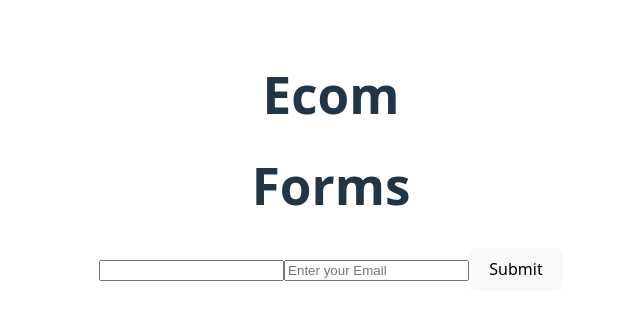
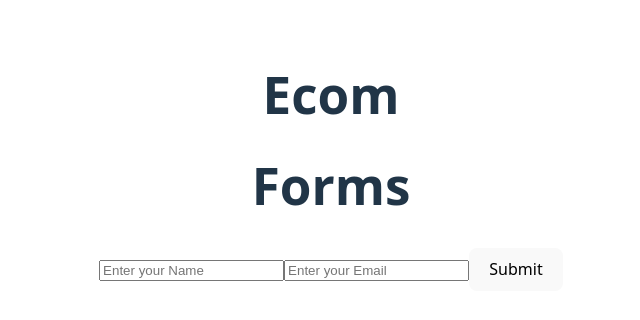
Before and after one commit to RealHarshAgarwal1/react-rev, a React (Vite) app in the folder rect-rev/: page / in a window 1280 px wide. Shown: the top 320 px of the page, without its empty margins (309-949 px from the left). Built offline with nearby package versions, Linux system fonts and the light colour scheme.

Commit message:
Dynamic Forms Complete

```diff
--- a/rect-rev/package.json
+++ b/rect-rev/package.json
@@ -22,6 +22,6 @@
     "eslint-plugin-react-hooks": "^5.1.0",
     "eslint-plugin-react-refresh": "^0.4.19",
     "globals": "^15.15.0",
-    "vite": "^6.2.0"
+    "vite": "^6.2.5"
   }
 }
--- a/rect-rev/src/components/form/index.jsx
+++ b/rect-rev/src/components/form/index.jsx
@@ -8,13 +8,17 @@ function FormComponent(){
     const [nameValue,setNameValue]= useState(' ');
     const [emailValue,setEmailValue]=useState('');
 
-    ////
 
-    function handleNameChange(event) {
-        const {value}=event.target;
-        setNameValue(value);
+    const [formData,setFormData]=useState({
+        name:'',
+        email:''
+    })
 
-    }
+    // function handleNameChange(event) {
+    //     const {value}=event.target;
+    //     setNameValue(value);
+
+    // }
 
     function handleSubmit(event){
         event.preventDefault();
@@ -23,27 +27,34 @@ function FormComponent(){
 
     }
 
-    function handleEmailChange(event) {
-        const {value}=event.target;
-        setEmailValue(value);
-    }
+    // function handleEmailChange(event) {
+    //     const {value}=event.target;
+    //     setEmailValue(value);
+    // }
 
     function handleOnChange(event) {
         const {name,value}=event.target
+        setFormData({
+            ...formData,
+            [name]:value
+        })
+
     }
+    console.log(formData);
+
 
     return<>
     <h1>Forms</h1>
     <form onSubmit={handleSubmit}>
     <input type="name"
-    value={nameValue}
+    value={formData.name}
     name="name"
     id="name"
     placeholder="Enter your Name"
     onChange={handleOnChange}
     />
     <input type="email"
-    value={emailValue}
+    value={formData.email}
     name="email"
     id="email"
     placeholder="Enter your Email"
```
Also changed, not shown: 1 other file (tests, documents, lock files or other folders).
